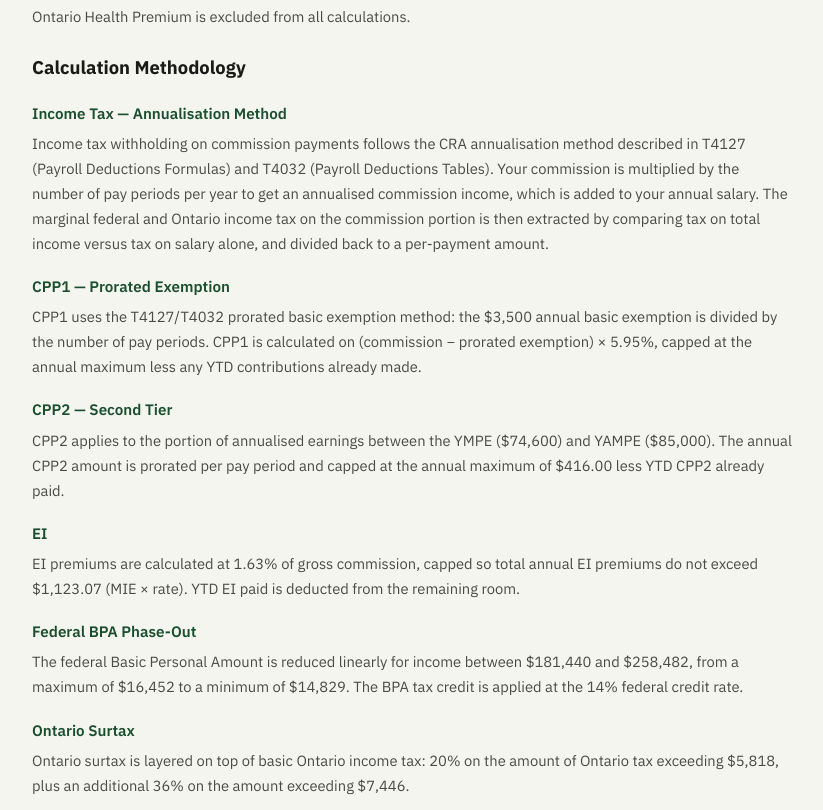
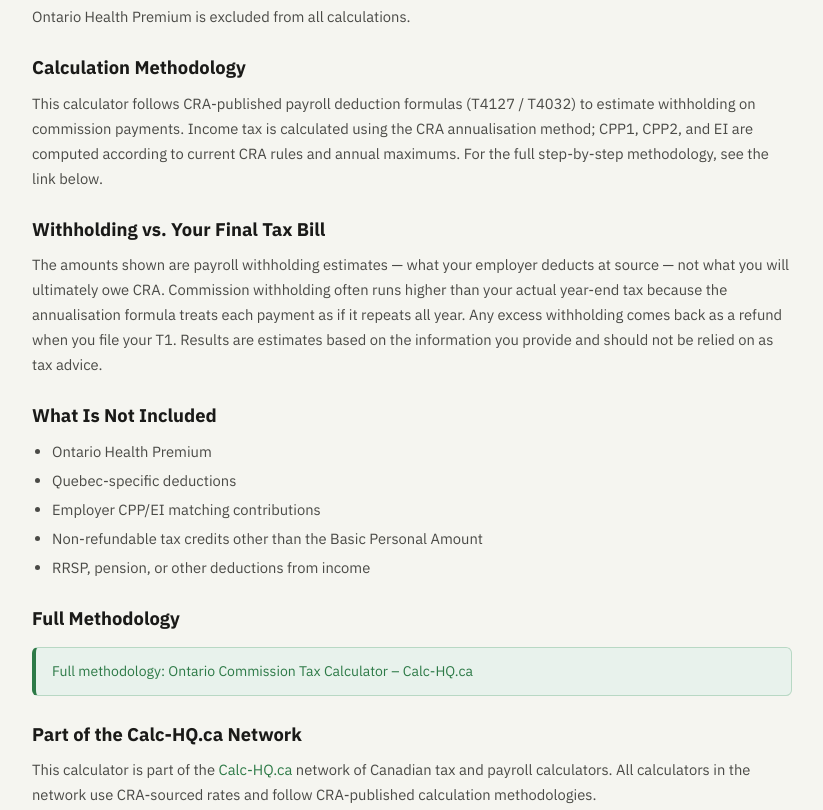
Before and after one commit to gd5djs8d2z-collab/ontariocommissiontaxcalc, a plain HTML site: page about.html in a window 1280 px wide. Shown: the part 820-1630 px from the top of the page, without its empty margins (228-1051 px from the left). Drawn offline with Linux system fonts and the light colour scheme.

Commit message:
About page: remove technical methodology, add human-facing withholding clarification
- Remove deep technical methodology sub-sections (CPP1 prorated exemption,
  CPP2 second tier, EI mechanics, Federal BPA phase-out, Ontario surtax formula,
  annualisation method detail) from about.html
- Replace with concise CRA-reference methodology summary paragraph
- Add 'Withholding vs. Your Final Tax Bill' section covering:
  - Withholding ≠ final tax owing
  - Results are estimates, not tax advice
- Keep: What This Calculator Does, Data Sources, What Is Not Included,
  Full Methodology CTA, Calc-HQ network section
- No changes to calculator.js, config.js, network.js, style.css, or index.html

```diff
--- a/about.html
+++ b/about.html
@@ -75,23 +75,10 @@
     <p>Ontario Health Premium is excluded from all calculations.</p>
 
     <h2>Calculation Methodology</h2>
-    <h3>Income Tax — Annualisation Method</h3>
-    <p>Income tax withholding on commission payments follows the CRA annualisation method described in T4127 (Payroll Deductions Formulas) and T4032 (Payroll Deductions Tables). Your commission is multiplied by the number of pay periods per year to get an annualised commission income, which is added to your annual salary. The marginal federal and Ontario income tax on the commission portion is then extracted by comparing tax on total income versus tax on salary alone, and divided back to a per-payment amount.</p>
+    <p>This calculator follows CRA-published payroll deduction formulas (T4127 / T4032) to estimate withholding on commission payments. Income tax is calculated using the CRA annualisation method; CPP1, CPP2, and EI are computed according to current CRA rules and annual maximums. For the full step-by-step methodology, see the link below.</p>
 
-    <h3>CPP1 — Prorated Exemption</h3>
-    <p>CPP1 uses the T4127/T4032 prorated basic exemption method: the $3,500 annual basic exemption is divided by the number of pay periods. CPP1 is calculated on (commission − prorated exemption) × 5.95%, capped at the annual maximum less any YTD contributions already made.</p>
-
-    <h3>CPP2 — Second Tier</h3>
-    <p>CPP2 applies to the portion of annualised earnings between the YMPE ($74,600) and YAMPE ($85,000). The annual CPP2 amount is prorated per pay period and capped at the annual maximum of $416.00 less YTD CPP2 already paid.</p>
-
-    <h3>EI</h3>
-    <p>EI premiums are calculated at 1.63% of gross commission, capped so total annual EI premiums do not exceed $1,123.07 (MIE × rate). YTD EI paid is deducted from the remaining room.</p>
-
-    <h3>Federal BPA Phase-Out</h3>
-    <p>The federal Basic Personal Amount is reduced linearly for income between $181,440 and $258,482, from a maximum of $16,452 to a minimum of $14,829. The BPA tax credit is applied at the 14% federal credit rate.</p>
-
-    <h3>Ontario Surtax</h3>
-    <p>Ontario surtax is layered on top of basic Ontario income tax: 20% on the amount of Ontario tax exceeding $5,818, plus an additional 36% on the amount exceeding $7,446.</p>
+    <h2>Withholding vs. Your Final Tax Bill</h2>
+    <p>The amounts shown are payroll withholding estimates — what your employer deducts at source — not what you will ultimately owe CRA. Commission withholding often runs higher than your actual year-end tax because the annualisation formula treats each payment as if it repeats all year. Any excess withholding comes back as a refund when you file your T1. Results are estimates based on the information you provide and should not be relied on as tax advice.</p>
 
     <h2>What Is Not Included</h2>
     <ul>
```
